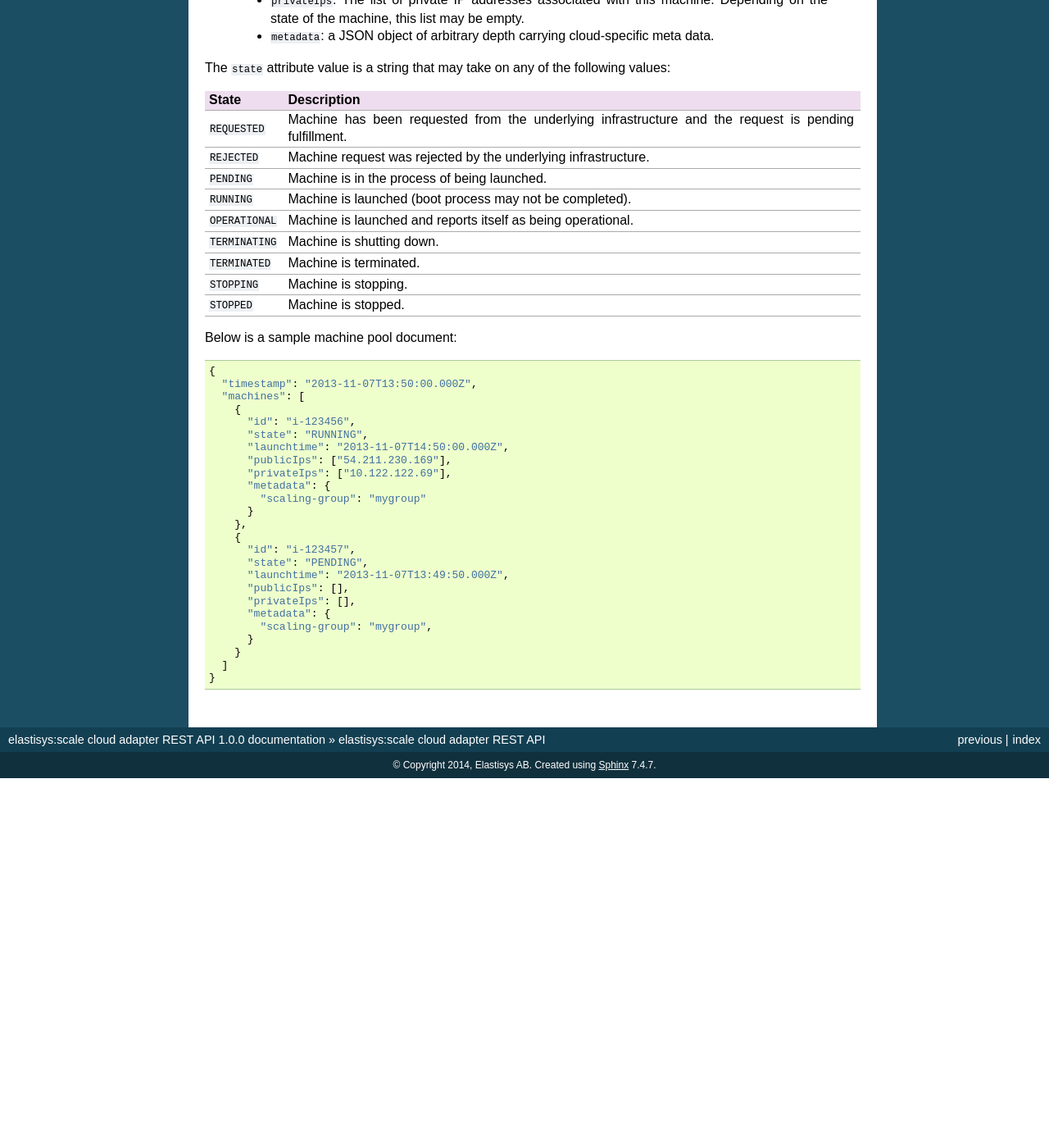
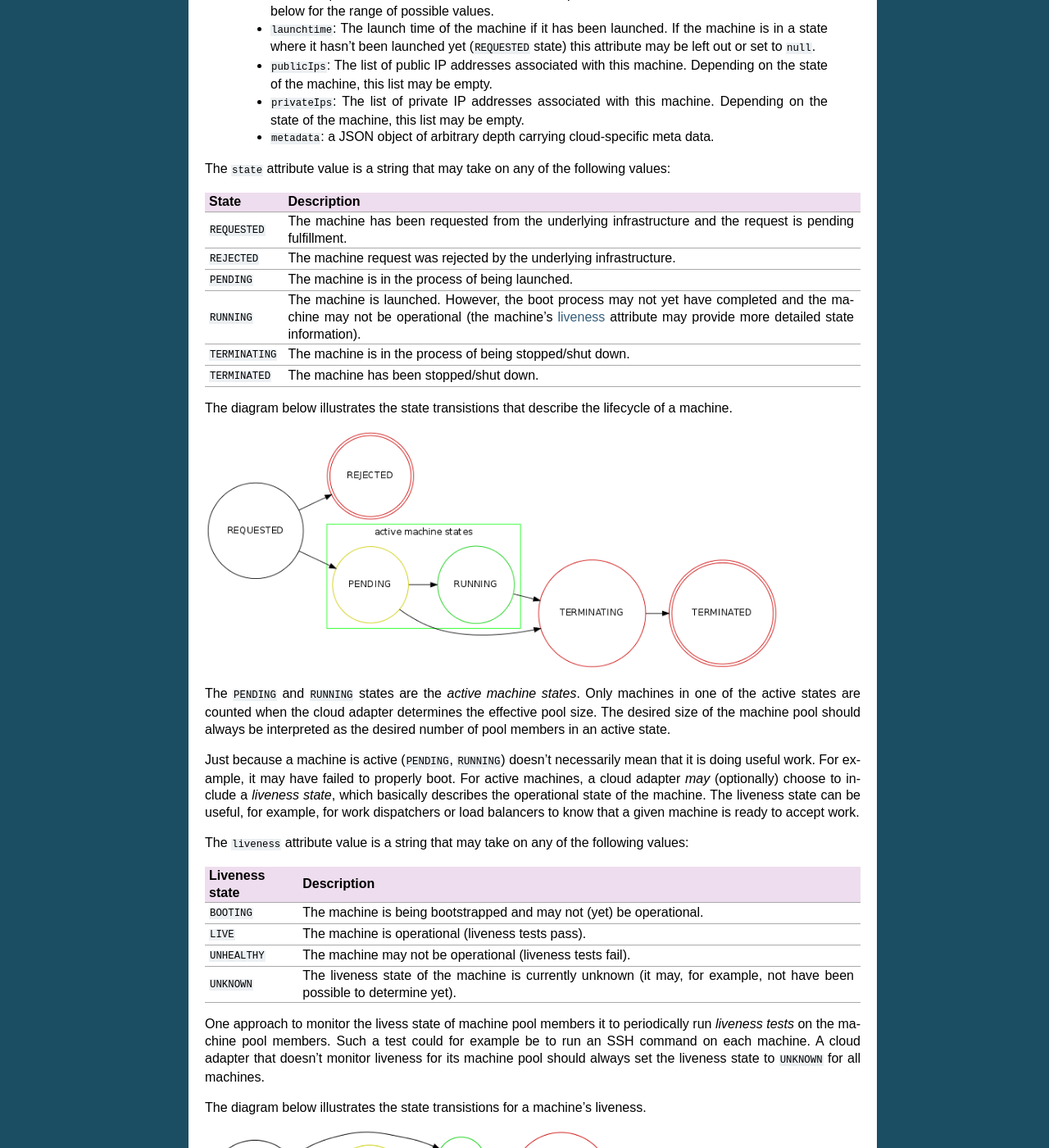
Before and after one commit to elastisys/cloudpool.restapi, a Sphinx documentation site: the page built from docs/api.rst, in a window 1280 px wide and 1400 px high, scrolled down 1910 px. Shown: the whole window at 82% size. Built offline with Sphinx 7.4.7, drawn with Linux system fonts in a browser that asks for light colours; before the commit the page ends 2859 px from its top, so only the background shows below that; some of the changed text lies outside the part shown.

Commit message:
updated REST API with livenss

```diff
--- a/docs/api.rst
+++ b/docs/api.rst
@@ -20,7 +20,7 @@ Operations
 ``GET /pool``
 *************
 
-  - Description: retrieves the current machine pool members
+  - Description: Retrieves the current machine pool members.
 
   - Input: None
 
@@ -33,9 +33,9 @@ Operations
 ``POST /pool``
 **************
 
-  - Description: requests a resize of the machine pool
+  - Description: Sets the desired number of active machines in the machine pool.
 
-  - Input: The desired number of machine instances in the pool as a machine pool :ref:`resize_request_message`.
+  - Input: The desired number of active machine instances in the pool as a :ref:`resize_request_message`.
 
   - Output:
 
@@ -56,14 +56,14 @@ Messages
 Resize request message
 **********************
 
-+--------------+----------------------------------------------------+
-| Description  | a message used to request that the machine pool be |
-|              | resized to a desired number of machine instances.  |
-+--------------+----------------------------------------------------+
-| Content type |  ``application/json``                              |
-+--------------+----------------------------------------------------+
-| Schema       | ``{ "desiredCapacity": <number> }``                |
-+--------------+----------------------------------------------------+
++--------------+-----------------------------------------------------------+
+| Description  | A message used to request that the machine pool be        |
+|              | resized to a desired number of active machine instances.  |
++--------------+-----------------------------------------------------------+
+| Content type |  ``application/json``                                     |
++--------------+-----------------------------------------------------------+
+| Schema       | ``{ "desiredCapacity": <number> }``                       |
++--------------+-----------------------------------------------------------+
 
 Sample document: ::
 
@@ -120,6 +120,7 @@ Here, every ``<machine>`` is also a json document with the following structure:
   {
     "id": <string>,
     "state": <state>,
+    "liveness": <liveness state>,
     "launchtime": <iso-8601 datetime>,
     "publicIps": [<ip-address>, ...],
     "privateIps": [<ip-address>, ...],
@@ -129,7 +130,14 @@ Here, every ``<machine>`` is also a json document with the following structure:
 The attributes are to be interpreted as follows:
 
   * ``id``: The identifier of the machine.
-  * ``state``: The state of the machine. See the table below for the range of possible values.
+  * ``state``: The execution state of the machine. See the
+    :ref:`machine state table <machine_state_table>` below for the range of possible values.
+  * ``liveness``: Additional state information about the operational status of the machine
+    for machines in an *active machine state* (``PENDING`` or ``RUNNING``).
+    This is an optional field that may be included for cloud adapters that monitor machine
+    liveness on pool members.
+    See the :ref:`liveness state table <liveness_state_table>` below for the range of
+    possible values.
   * ``launchtime``: The launch time of the machine if it has been launched. If the machine
     is in a state where it hasn't been launched yet (``REQUESTED`` state) this attribute
     may be left out or set to ``null``.
@@ -141,28 +149,73 @@ The attributes are to be interpreted as follows:
 
 The ``state`` attribute value is a string that may take on any of the following values:
 
+.. _machine_state_table:
+
 +-----------------+---------------------------------------------------------------------+
 | State           | Description                                                         |
 +=================+=====================================================================+
-| ``REQUESTED``   | Machine has been requested from the underlying infrastructure and   |
-|                 | the request is pending fulfillment.                                 |
+| ``REQUESTED``   | The machine has been requested from the underlying infrastructure   |
+|                 | and the request is pending fulfillment.                             |
 +-----------------+---------------------------------------------------------------------+
-| ``REJECTED``    | Machine request was rejected by the underlying infrastructure.      |
+| ``REJECTED``    | The machine request was rejected by the underlying infrastructure.  |
 +-----------------+---------------------------------------------------------------------+
-| ``PENDING``     | Machine is in the process of being launched.                        |
+| ``PENDING``     | The machine is in the process of being launched.                    |
 +-----------------+---------------------------------------------------------------------+
-| ``RUNNING``     | Machine is launched (boot process may not be completed).            |
+| ``RUNNING``     | The machine is launched. However, the boot process may not yet have |
+|                 | completed and the machine may not be operational (the machine's     |
+|                 | :ref:`liveness <liveness_state_table>` attribute may provide more   |
+|                 | detailed state information).                                        |
 +-----------------+---------------------------------------------------------------------+
-| ``OPERATIONAL`` | Machine is launched and reports itself as being operational.        |
+| ``TERMINATING`` | The machine is in the process of being stopped/shut down.           |
 +-----------------+---------------------------------------------------------------------+
-| ``TERMINATING`` | Machine is shutting down.                                           |
+| ``TERMINATED``  | The machine has been stopped/shut down.                             |
 +-----------------+---------------------------------------------------------------------+
-| ``TERMINATED``  | Machine is terminated.                                              |
+
+The diagram below illustrates the state transistions that describe the lifecycle of a machine.
+
+.. image:: images/machinestates.png
+  :width: 700px
+
+The ``PENDING`` and ``RUNNING`` states are the *active machine states*. Only machines
+in one of the active states are counted when the cloud adapter determines the
+effective pool size. The desired size of the machine pool should always be interpreted
+as the desired number of pool members in an active state.
+
+Just because a machine is active (``PENDING``, ``RUNNING``) doesn't necessarily
+mean that it is doing useful work. For example, it may have failed to properly boot.
+For active machines, a cloud adapter *may* (optionally) choose to include a *liveness state*,
+which basically describes the operational state of the machine. The liveness state can
+be useful, for example, for work dispatchers or load balancers to know that a given machine
+is ready to accept work.
+
+The ``liveness`` attribute value is a string that may take on any of the following values:
+
+.. _liveness_state_table:
+
 +-----------------+---------------------------------------------------------------------+
-| ``STOPPING``    | Machine is stopping.                                                |
+| Liveness state  | Description                                                         |
++=================+=====================================================================+
+| ``BOOTING``     | The machine is being bootstrapped and may not (yet) be operational. |
 +-----------------+---------------------------------------------------------------------+
-| ``STOPPED``     | Machine is stopped.                                                 |
+| ``LIVE``        | The machine is operational (liveness tests pass).                   |
 +-----------------+---------------------------------------------------------------------+
+| ``UNHEALTHY``   | The machine may not be operational (liveness tests fail).           |
++-----------------+---------------------------------------------------------------------+
+| ``UNKNOWN``     | The liveness state of the machine is currently unknown              |
+|                 | (it may, for example, not have been possible to determine yet).     |
++-----------------+---------------------------------------------------------------------+
+
+One approach to monitor the livess state of machine pool members it to periodically
+run *liveness tests* on the machine pool members. Such a test could for example be to run
+an SSH command on each machine. A cloud adapter that doesn't monitor liveness for its machine
+pool should always set the liveness state to ``UNKNOWN`` for all machines.
+
+
+The diagram below illustrates the state transistions for a machine's liveness.
+
+.. image:: images/liveness_states.png
+  :width: 500px
+
 
 Below is a sample machine pool document: ::
 
@@ -172,6 +225,7 @@ Below is a sample machine pool document: ::
       {
         "id": "i-123456",
         "state": "RUNNING",
+        "liveness": "LIVE",
         "launchtime": "2013-11-07T14:50:00.000Z",
         "publicIps": ["54.211.230.169"],
         "privateIps": ["10.122.122.69"],
@@ -182,6 +236,7 @@ Below is a sample machine pool document: ::
       {
         "id": "i-123457",
         "state": "PENDING",
+        "liveness": "BOOTING",
         "launchtime": "2013-11-07T13:49:50.000Z",
         "publicIps": [],
         "privateIps": [],
```
Also changed, not shown: other parts of docs/api.rst (+2 -2 lines), docs/images/liveness_states.png (added), docs/images/machinestates.png (added).
